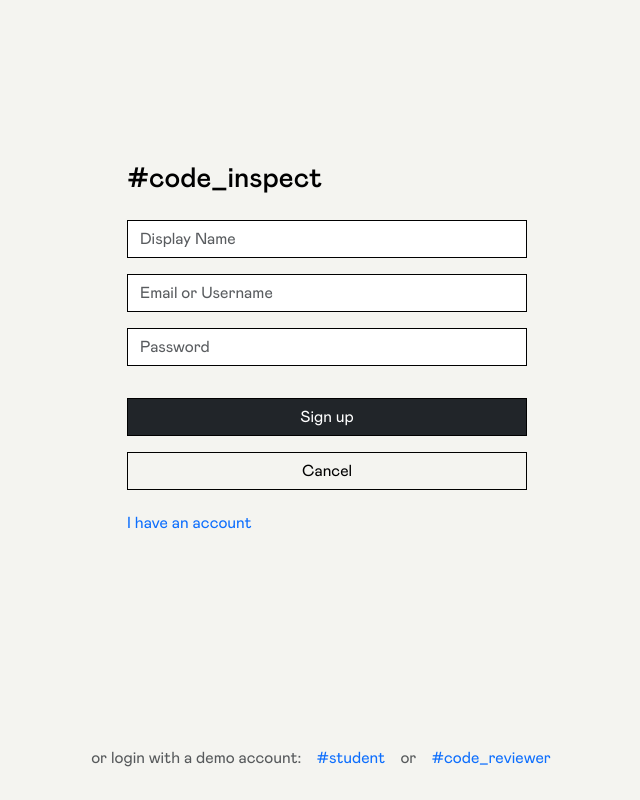
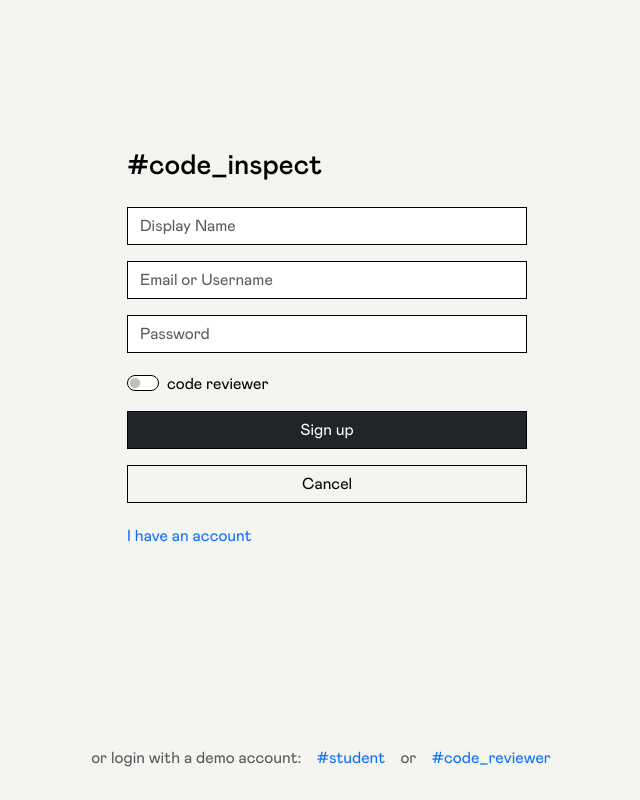
Before and after one commit to vahan-sahakyan/code-inspect-frontend, a React (Vite) app: page /login in a window 1280 px wide. Shown: the whole page, without its empty margins (313-953 px from the left). Built offline with nearby package versions, Linux system fonts and the light colour scheme; no server answers.

Commit message:
signup - code reviewer toggle

```diff
--- a/src/containers/EasyLoginSection/EasyLoginSection.tsx
+++ b/src/containers/EasyLoginSection/EasyLoginSection.tsx
@@ -1,13 +1,13 @@
 import { FormEvent } from 'react';
 import { Container } from 'react-bootstrap';
 
-import { TUser } from '../../pages/Login/Login';
+import { TAuthRequestDto } from '../../shared/types';
 
-export default function EasyLoginSection({
-  sendLoginRequest,
-}: {
-  sendLoginRequest: (e: FormEvent, easyUser?: Pick<TUser, 'password' | 'username'>) => Promise<void>;
-}) {
+interface IEasyLoginSectionProps {
+  sendLoginRequest: (e: FormEvent, easyUser?: TAuthRequestDto) => Promise<void>;
+}
+
+export default function EasyLoginSection({ sendLoginRequest }: IEasyLoginSectionProps): JSX.Element {
   return (
     <Container
       style={{
--- a/src/pages/Dashboard/Dashboard.tsx
+++ b/src/pages/Dashboard/Dashboard.tsx
@@ -11,8 +11,7 @@ import { useMount, useUser } from '../../hooks';
 import useUnMount from '../../hooks/useUnMount';
 import { ApiService } from '../../services';
 import { TAssignmentStatusValues } from '../../services/apiService';
-import { TKafkaTopic } from '../../shared/types';
-import { TUser } from '../Login/Login';
+import { TKafkaTopic, TUser } from '../../shared/types';
 import { styles } from './Dashboard.styles';
 
 export type TAssignment = {
--- /dev/null
+++ b/src/pages/Login/Login.scss
@@ -0,0 +1,21 @@
+.login-container {
+  .form-check {
+    align-items: center;
+    display: flex;
+    gap: 0.5rem;
+    height: 1rem;
+
+    & * {
+      cursor: pointer;
+      user-select: none;
+    }
+
+    & input {
+      padding: 0;
+    }
+    & label {
+      height: 0.8rem;
+      margin-bottom: 0;
+    }
+  }
+}
--- a/src/pages/Login/Login.tsx
+++ b/src/pages/Login/Login.tsx
@@ -1,3 +1,5 @@
+import './Login.scss';
+
 import { AxiosError, AxiosResponse } from 'axios';
 import jwtDecode from 'jwt-decode';
 import { ChangeEvent, FormEvent, useCallback, useEffect, useMemo, useState } from 'react';
@@ -9,17 +11,7 @@ import { EasyLoginSection } from '../../containers';
 import { useLocalState, useMount, useToggle } from '../../hooks';
 import { setUserRole } from '../../redux/user/user.slice';
 import { instance } from '../../services';
-import { TDecodedJwt } from '../../shared/types';
-
-const { Group, Control } = Form;
-
-export type TUser = {
-  id?: number;
-  name?: string;
-  username?: string;
-  password?: string;
-  authorities?: string[];
-};
+import { TAuthRequestDto, TDecodedJwt } from '../../shared/types';
 
 const Login = () => {
   const navigate = useNavigate();
@@ -30,26 +22,43 @@ const Login = () => {
   const [errorFields, setErrorFields] = useState<Array<string | undefined>>([]);
   const [hasAccount, toggleHasAccount] = useToggle(false);
   const [jwt, setJwt] = useLocalState<string>('', 'jwt');
-  const [, setLoginResponse] = useLocalState<AxiosResponse<TUser> | AxiosError>(
-    {} as AxiosResponse<TUser>,
+  const [isCodeReviewer, setIsCodeReviewer] = useState<boolean>(false);
+
+  const [, setLoginResponse] = useLocalState<AxiosResponse<TAuthRequestDto> | AxiosError>(
+    {} as AxiosResponse<TAuthRequestDto>,
     'loginResponse'
   );
 
   const dispatch = useDispatch();
-  const user: TUser = useMemo(
+  const user: TAuthRequestDto = useMemo(
     () => ({
       username,
       password,
       name: displayName,
+      authority: isCodeReviewer ? 'ROLE_CODE_REVIEWER' : 'ROLE_STUDENT',
     }),
-    [displayName, password, username]
+    [displayName, isCodeReviewer, password, username]
   );
 
   useEffect(() => {
     if (jwt) navigate(`/dashboard`, { replace: true });
   }, [jwt, navigate]);
 
-  async function sendLoginRequest(e: FormEvent, easyUser?: Pick<TUser, 'password' | 'username'>) {
+  /**
+   * Handles the toggle change between student and code reviewer
+   * @param e event
+   */
+  const handleRoleChange = (e: ChangeEvent<HTMLInputElement>) => {
+    setIsCodeReviewer(e.target.checked);
+  };
+
+  /**
+   * Handles the login request
+   * @param e login submit event
+   * @param easyUser optional user object for easy login
+   * @returns
+   */
+  async function sendLoginRequest(e: FormEvent, easyUser?: TAuthRequestDto) {
     e.preventDefault();
     if (!easyUser) {
       setIsValidationPhase(true);
@@ -70,8 +79,13 @@ const Login = () => {
       console.error('🔴 Invalid login attempt!');
     }
   }
-  async function sendSignUpRequest(e: FormEvent) {
+
+  /**
+   * Handles the sign-up request
+   */
+  async function sendSignUpRequest(e: FormEvent): Promise<void> {
     e.preventDefault();
+    console.log({ user });
     setIsValidationPhase(true);
     checkErrors();
     if (jwt) return;
@@ -86,8 +100,11 @@ const Login = () => {
     }
   }
 
+  /**
+   * Checks for errors in the form fields
+   */
   const checkErrors = useCallback(
-    function () {
+    function (): void {
       const fields = ['password', 'username'];
       if (!hasAccount) fields.push('name');
       const items = Object.entries(user)
@@ -100,24 +117,29 @@ const Login = () => {
 
   useMount(checkErrors);
 
-  function handleToggleChange() {
+  /**
+   * Handles the toggle change between login and signup
+   */
+  function handleToggleChange(): void {
     setIsValidationPhase(false);
     toggleHasAccount();
     setUsername('');
     setPassword('');
     setDisplayName('');
+    setIsCodeReviewer(false);
   }
 
   const isRed = (fieldName: string) => errorFields?.includes(fieldName) && isValidationPhase && 'border-danger';
+
   return (
-    <Container style={{ height: '90vh' }} className='d-flex align-items-center justify-content-center'>
+    <Container style={{ height: '90vh' }} className='d-flex align-items-center justify-content-center login-container'>
       <Container style={{ padding: '0', width: '400px' }}>
         <div className='mb-4 d-flex justify-content-between'>
           <h3 className='opacity-100'>#code_inspect</h3>
         </div>
         {!hasAccount && (
-          <Group style={{ transition: '200ms' }} className='my-3 d-flex align-items-center gap-3' controlId='name'>
-            <Control
+          <Form.Group style={{ transition: '200ms' }} className='my-3 d-flex align-items-center gap-3' controlId='name'>
+            <Form.Control
               value={displayName}
               type='text'
               required
@@ -128,10 +150,10 @@ const Login = () => {
               }}
               className={`rounded-0 ${isRed('name')}`}
             />
-          </Group>
+          </Form.Group>
         )}
-        <Group className='my-3 d-flex align-items-center gap-3' controlId='username'>
-          <Control
+        <Form.Group className='my-3 d-flex align-items-center gap-3' controlId='username'>
+          <Form.Control
             value={username}
             type='text'
             required
@@ -142,9 +164,9 @@ const Login = () => {
             }}
             className={`rounded-0 ${isRed('username')}`}
           />
-        </Group>
-        <Group className='my-3 d-flex align-items-center gap-3' controlId='password'>
-          <Control
+        </Form.Group>
+        <Form.Group className='my-3 d-flex align-items-center gap-3' controlId='password'>
+          <Form.Control
             value={password}
             type='password'
             required
@@ -155,8 +177,18 @@ const Login = () => {
             }}
             className={`rounded-0 ${isRed('password')}`}
           />
-        </Group>
-
+        </Form.Group>
+        {!hasAccount && (
+          <Form.Group controlId='role'>
+            <Form.Check
+              onChange={handleRoleChange}
+              type='switch'
+              id='custom-switch'
+              label='code reviewer'
+              checked={isCodeReviewer}
+            />
+          </Form.Group>
+        )}
         <Button
           style={{ width: '400px' }}
           className='my-3 button rounded-0'
```
Also changed, not shown: src/shared/types.ts (+15 -0 lines).
